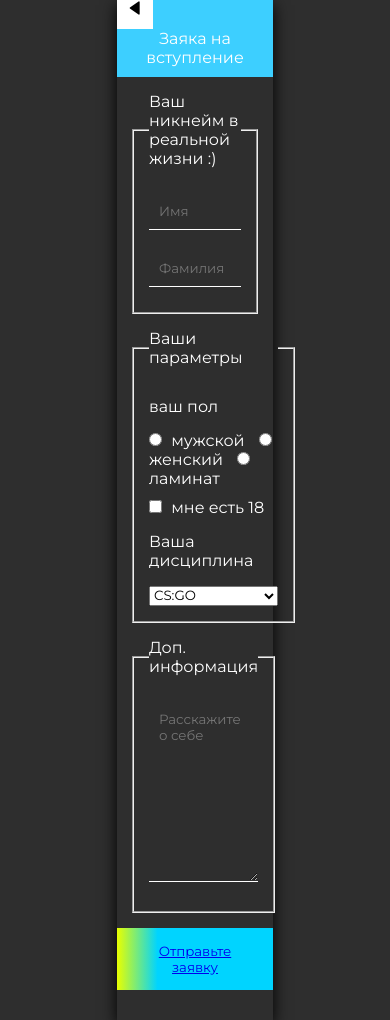
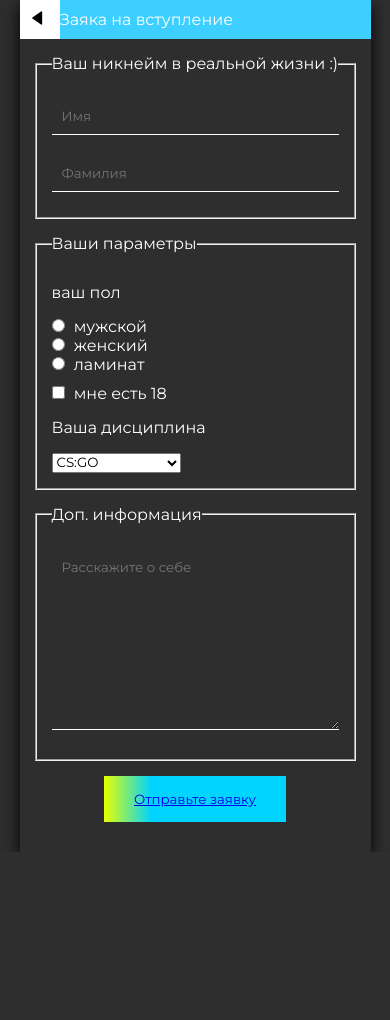
Before and after one commit to marilerror/RobotBot, a plain HTML site: page form.html in a window 390 px wide. After the commit the page ends 852 px from the top, so only its background shows below. Drawn offline with nearby package versions, Linux system fonts and the light colour scheme.

Commit message:
Update media.css

```diff
--- a/media.css
+++ b/media.css
@@ -74,5 +74,12 @@ h1 {
     font-size: 14px;
     width: 100%;
 }
+form{
+    width: 90%;
+}
+.gender {
+    width: 85%;
+    display: inline-block;
+}
 /* доделпть остальное */
 }
```
